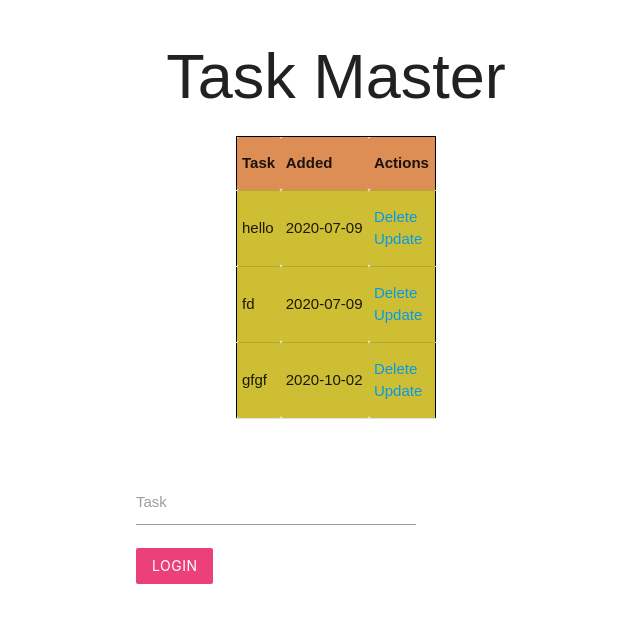
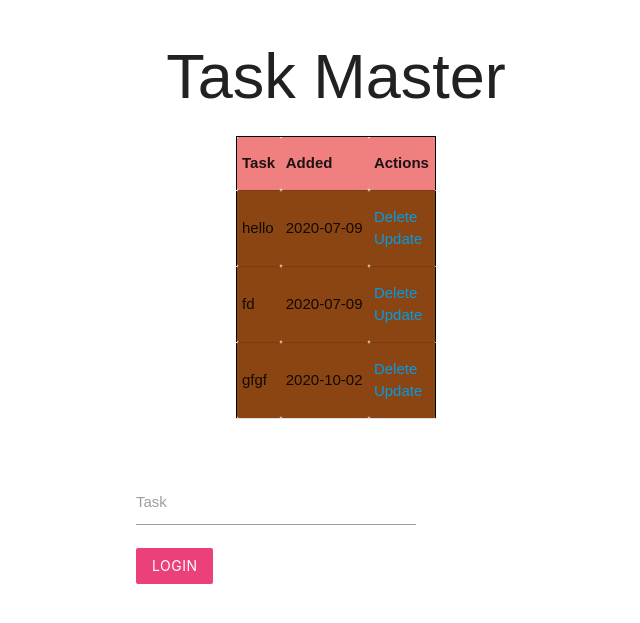
Before and after one commit to KKhushhalR2405/TodoList, a Flask app: page / in a window 1280 px wide. Shown: the top 623 px of the page, without its empty margins (304-944 px from the left). Run offline with Flask 2, Linux system fonts and the light colour scheme; data comes from the database, SQL or seed files in the repository.

Commit message:
Update main.css, Changed the background color of table rows.

```diff
--- a/static/css/main.css
+++ b/static/css/main.css
@@ -14,11 +14,11 @@ table, td, th {
 }
 
 .thRow {
-  background-color: rgba(210, 105, 30, 0.753);
+  background-color: lightcoral;
 }
 
 .tdRow {
-  background-color: #cebe33;
+  background-color: saddlebrown;
 }
 
 th {
```
